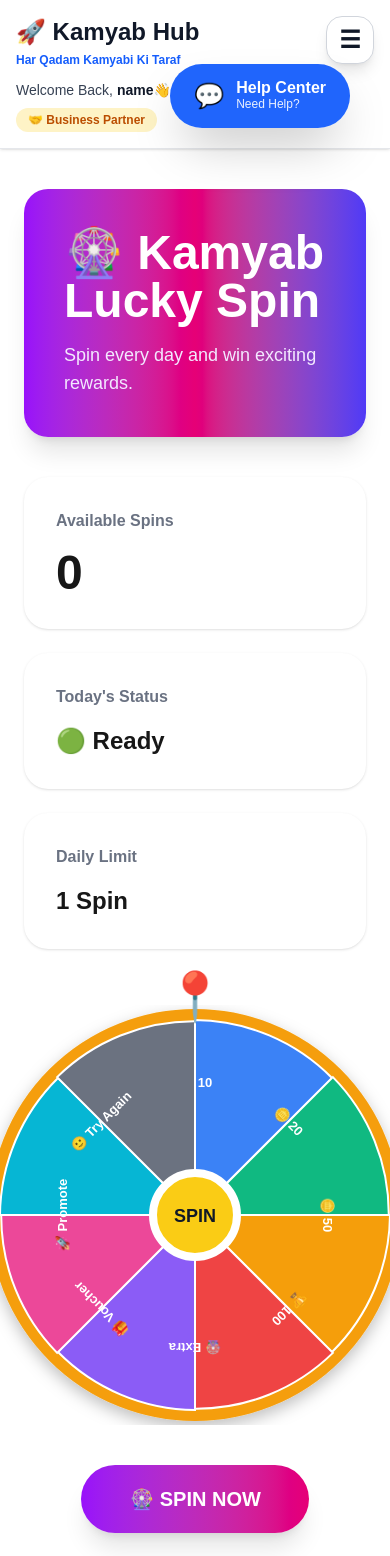
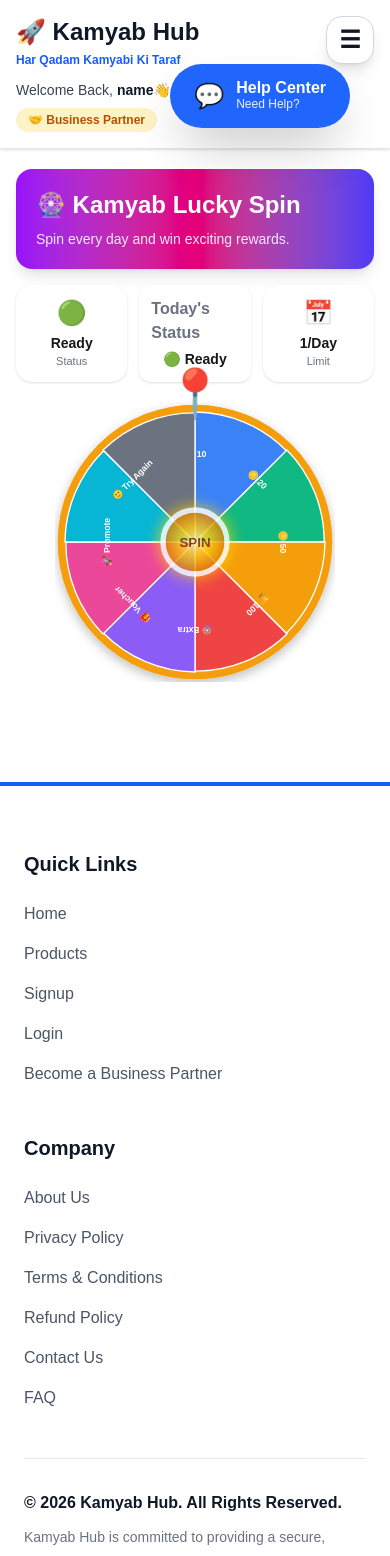
Before and after one commit to invite1earn2/kamyab-hub, a Next.js app: page /lucky-spin in a window 390 px wide. Shown: the top 1556 px of the page. Built offline with nearby package versions, Linux system fonts and the light colour scheme; no server answers; the database is empty; sample sign-in values are in the browser's storage.

Commit message:
Improve Lucky Spin mobile UI and interactive center button

```diff
--- a/src/app/lucky-spin/page.js
+++ b/src/app/lucky-spin/page.js
@@ -382,17 +382,17 @@ load();
 
       :
 
-      <main className="mx-auto max-w-5xl px-6 py-10">
+     <main className="mx-auto max-w-4xl px-4 py-5">
 
-        <div className="rounded-3xl bg-gradient-to-r from-purple-600 via-pink-600 to-indigo-600 p-10 text-white shadow-xl">
+        <div className="rounded-2xl bg-gradient-to-r from-purple-600 via-pink-600 to-indigo-600 p-5 text-white shadow-lg">
 
-          <h1 className="text-5xl font-black">
+          <h1 className="text-2xl md:text-4xl font-black">
 
             🎡 Kamyab Lucky Spin
 
           </h1>
 
-          <p className="mt-4 text-lg text-purple-100">
+          <p className="mt-2 text-sm md:text-base text-purple-100">
 
             Spin every day and win exciting rewards.
 
@@ -400,25 +400,43 @@ load();
 
         </div>
 
-        <div className="mt-10 grid gap-6 md:grid-cols-3">
+        <div className="mt-4 grid grid-cols-3 gap-3">
 
-          <div className="rounded-3xl bg-white p-8 shadow">
+          <div className="rounded-2xl bg-white p-3 shadow text-center">
 
-            <p className="text-gray-500 font-semibold">
+<div className="text-2xl">
 
-              Available Spins
+🟢
 
-            </p>
+</div>
 
-            <h2 className="mt-4 text-5xl font-black">
+<div className="mt-1 text-sm font-bold">
 
-              {availableSpins}
+{
 
-            </h2>
+alreadySpun
 
-          </div>
+?
 
-          <div className="rounded-3xl bg-white p-8 shadow">
+"Used"
+
+:
+
+"Ready"
+
+}
+
+</div>
+
+<div className="text-[11px] text-gray-500">
+
+Status
+
+</div>
+
+</div>
+
+          <div className="rounded-xl bg-white p-3 shadow">
 
             <p className="text-gray-500 font-semibold">
 
@@ -426,7 +444,7 @@ load();
 
             </p>
 
-            <h2 className="mt-4 text-2xl font-bold">
+            <h2 className="mt-1 text-sm font-bold text-center">
 
               {
 
@@ -446,21 +464,27 @@ load();
 
           </div>
 
-          <div className="rounded-3xl bg-white p-8 shadow">
+          <div className="rounded-2xl bg-white p-3 shadow text-center">
 
-            <p className="text-gray-500 font-semibold">
+  <div className="text-2xl">
 
-              Daily Limit
+    📅
 
-            </p>
+  </div>
 
-            <h2 className="mt-4 text-2xl font-bold">
+  <div className="mt-1 text-sm font-bold">
 
-              1 Spin
+    1/Day
 
-            </h2>
+  </div>
 
-          </div>
+  <div className="text-[11px] text-gray-500">
+
+    Limit
+
+  </div>
+
+</div>
 
         </div>
 
--- a/src/components/lucky-spin/LuckyWheel.js
+++ b/src/components/lucky-spin/LuckyWheel.js
@@ -56,7 +56,7 @@ color:"#6B7280"
 
 return(
 
-<div className="mt-14 flex flex-col items-center">
+<div className="mt-5 flex flex-col items-center">
 
 <div className="relative">
 
@@ -67,6 +67,8 @@ return(
 </div>
 
 <svg
+
+className="w-[280px] h-[280px] md:w-[420px] md:h-[420px]"
 
 width="420"
 
@@ -109,6 +111,16 @@ floodOpacity="0.25"
 />
 
 </filter>
+
+<radialGradient id="goldGradient">
+
+<stop offset="0%" stopColor="#FFF8A6"/>
+
+<stop offset="45%" stopColor="#FACC15"/>
+
+<stop offset="100%" stopColor="#D97706"/>
+
+</radialGradient>
 
 </defs>
 
@@ -186,19 +198,63 @@ fill="white"
 
 }
 
+<g
+
+onClick={!spinning ? onSpin : undefined}
+
+style={{
+
+cursor:spinning ? "default" : "pointer",
+
+transformOrigin:"210px 210px"
+
+}}
+
+className={
+
+spinning
+
+?
+
+""
+
+:
+
+"animate-pulse"
+
+}
+
+>
+
 <circle
 
 cx="210"
 
 cy="210"
 
-r="42"
+r="48"
 
-fill="#FACC15"
+fill="url(#goldGradient)"
 
 stroke="#ffffff"
 
 strokeWidth="8"
+
+style={{
+
+filter:
+
+spinning
+
+?
+
+"brightness(1)"
+
+:
+
+"drop-shadow(0 0 12px gold)"
+
+}}
 
 />
 
@@ -210,29 +266,11 @@ y="217"
 
 textAnchor="middle"
 
-fontSize="18"
+fontSize="20"
 
-fontWeight="800"
+fontWeight="900"
 
-fill="#111827"
-
->
-
-SPIN
-
-</text>
-
-</svg>
-
-</div>
-
-<button
-
-disabled={spinning}
-
-onClick={onSpin}
-
-className="mt-10 rounded-full bg-gradient-to-r from-purple-600 to-pink-600 px-12 py-5 text-xl font-bold text-white shadow-xl transition hover:scale-105 disabled:opacity-50"
+fill="#7C2D12"
 
 >
 
@@ -242,21 +280,21 @@ spinning
 
 ?
 
-"🎡 SPINNING..."
+"..."
 
 :
 
-"🎡 SPIN NOW"
+"SPIN"
 
 }
 
-</button>
+</text>
 
-<p className="mt-5 text-gray-500">
+</g>
 
-Win exciting rewards every day.
+</svg>
 
-</p>
+</div>
 
 </div>
 
```
